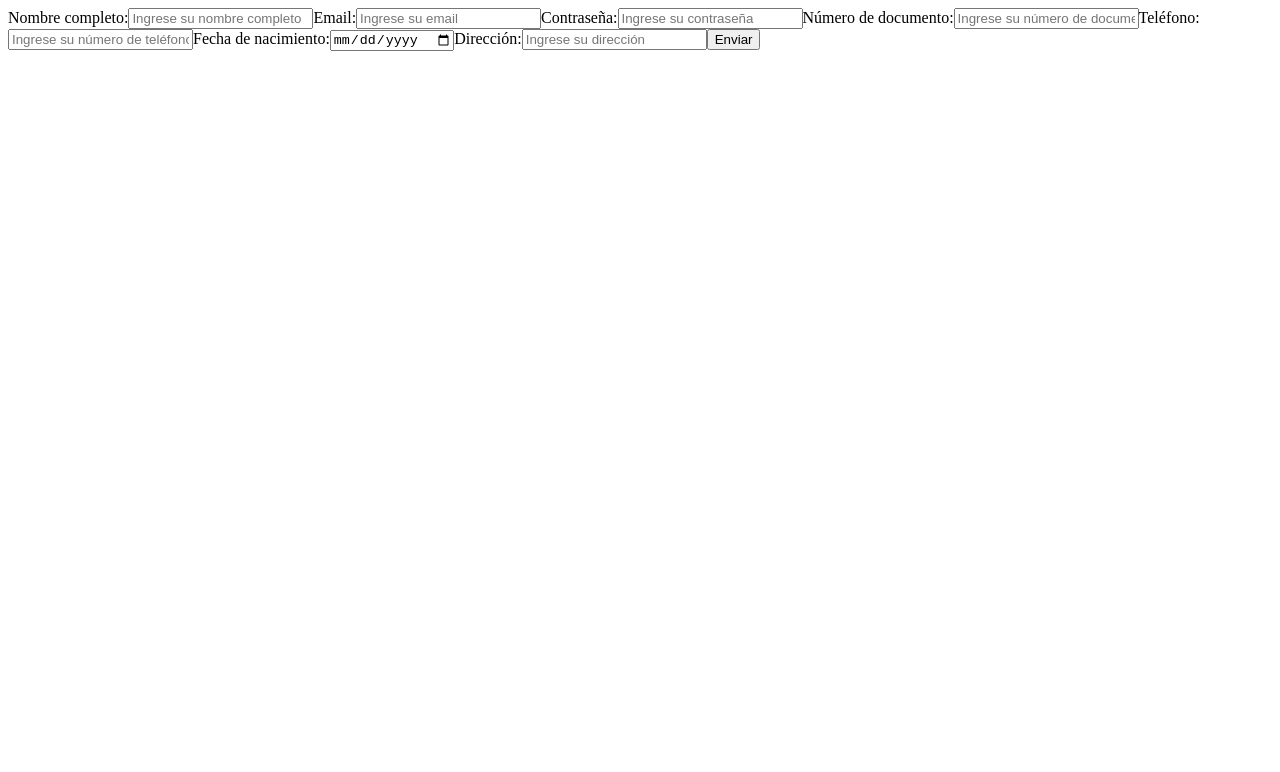
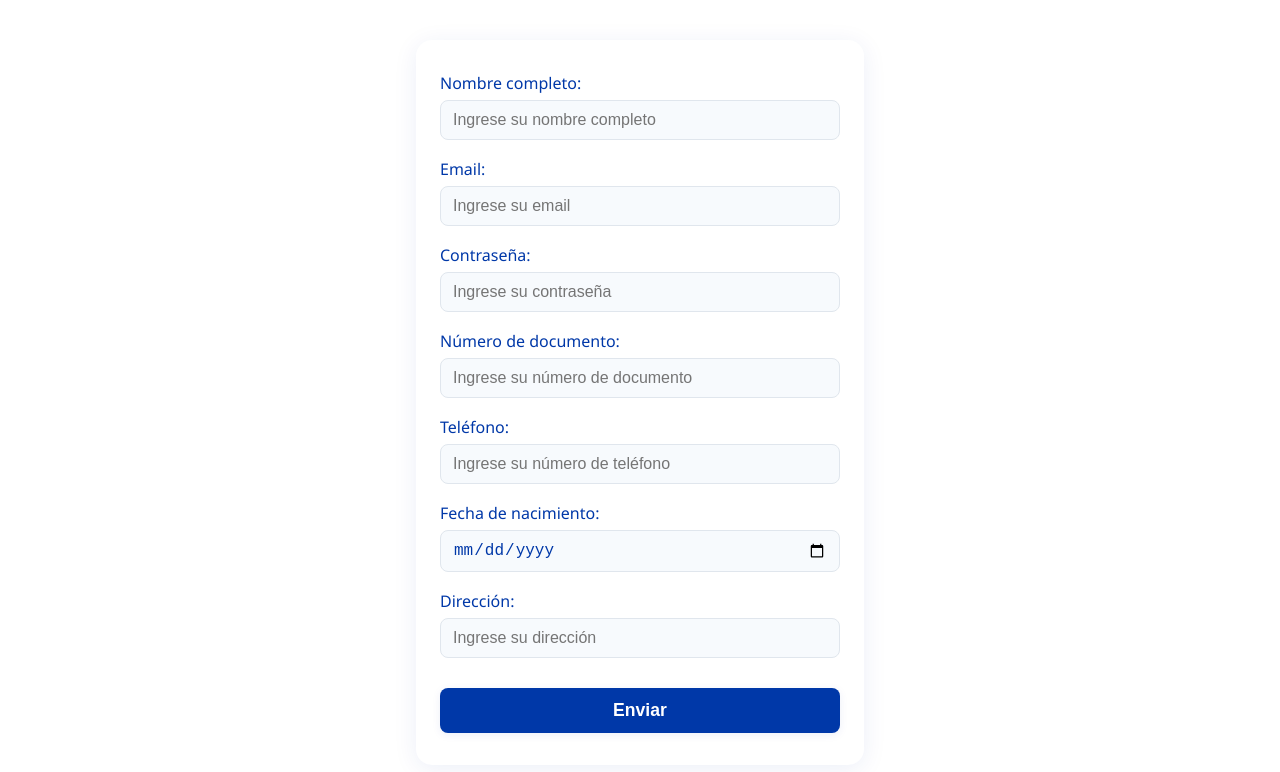
Before and after one commit to AgustinErimbaue/GlobalTrust-front, a React (Vite) app: page / in a window 1280 px wide. Shown: the top 772 px of the page. Built offline with nearby package versions, Linux system fonts and the light colour scheme.

Commit message:
feat: agregar componentes Card y Loan, y estilos para el formulario de registro

```diff
--- /dev/null
+++ b/src/components/Register/Register.css
@@ -0,0 +1,71 @@
+form {
+  max-width: 400px;
+  margin: 40px auto;
+  padding: 32px 24px;
+  background: #fff;
+  border-radius: 16px;
+  box-shadow: 0 4px 24px rgba(0, 56, 168, 0.08);
+  display: flex;
+  flex-direction: column;
+  gap: 18px;
+  font-family: 'Montserrat', 'Segoe UI', 'Roboto', Arial, sans-serif;
+}
+
+label {
+  display: flex;
+  flex-direction: column;
+  font-size: 1rem;
+  color: #0038a8;
+  font-weight: 500;
+  gap: 6px;
+}
+
+input {
+  padding: 10px 12px;
+  border: 1.5px solid #e0e6ed;
+  border-radius: 8px;
+  font-size: 1rem;
+  background: #f7fafd;
+  color: #0038a8;
+  transition: border-color 0.2s, box-shadow 0.2s;
+  outline: none;
+}
+
+input:focus {
+  border-color: #0038a8;
+  box-shadow: 0 0 0 2px rgba(0, 56, 168, 0.12);
+  background: #fff;
+}
+
+button[type="submit"] {
+  margin-top: 12px;
+  padding: 12px 0;
+  background: #0038a8;
+  color: #fff;
+  border: none;
+  border-radius: 8px;
+  font-size: 1.1rem;
+  font-weight: 600;
+  cursor: pointer;
+  transition: background 0.2s, box-shadow 0.2s;
+  box-shadow: 0 2px 8px rgba(0, 56, 168, 0.08);
+}
+
+button[type="submit"]:hover,
+button[type="submit"]:focus {
+  background: #0050d6;
+}
+
+span[style*="color: red"] {
+  font-size: 0.95rem;
+  color: #e60050 !important;
+  margin-top: 2px;
+  font-weight: 500;
+}
+
+@media (max-width: 500px) {
+  form {
+    padding: 18px 8px;
+    max-width: 98vw;
+  }
+}
--- a/src/components/Register/Register.jsx
+++ b/src/components/Register/Register.jsx
@@ -1,5 +1,5 @@
 import { useState } from "react";
-
+import "./Register.css";
 const Register = () => {
   const initialState = {
     fullName: "",
```
Also changed, not shown: src/components/Card/Card.jsx (added, +9 -0 lines), src/components/Loan/Loan.jsx (added, +9 -0 lines).
